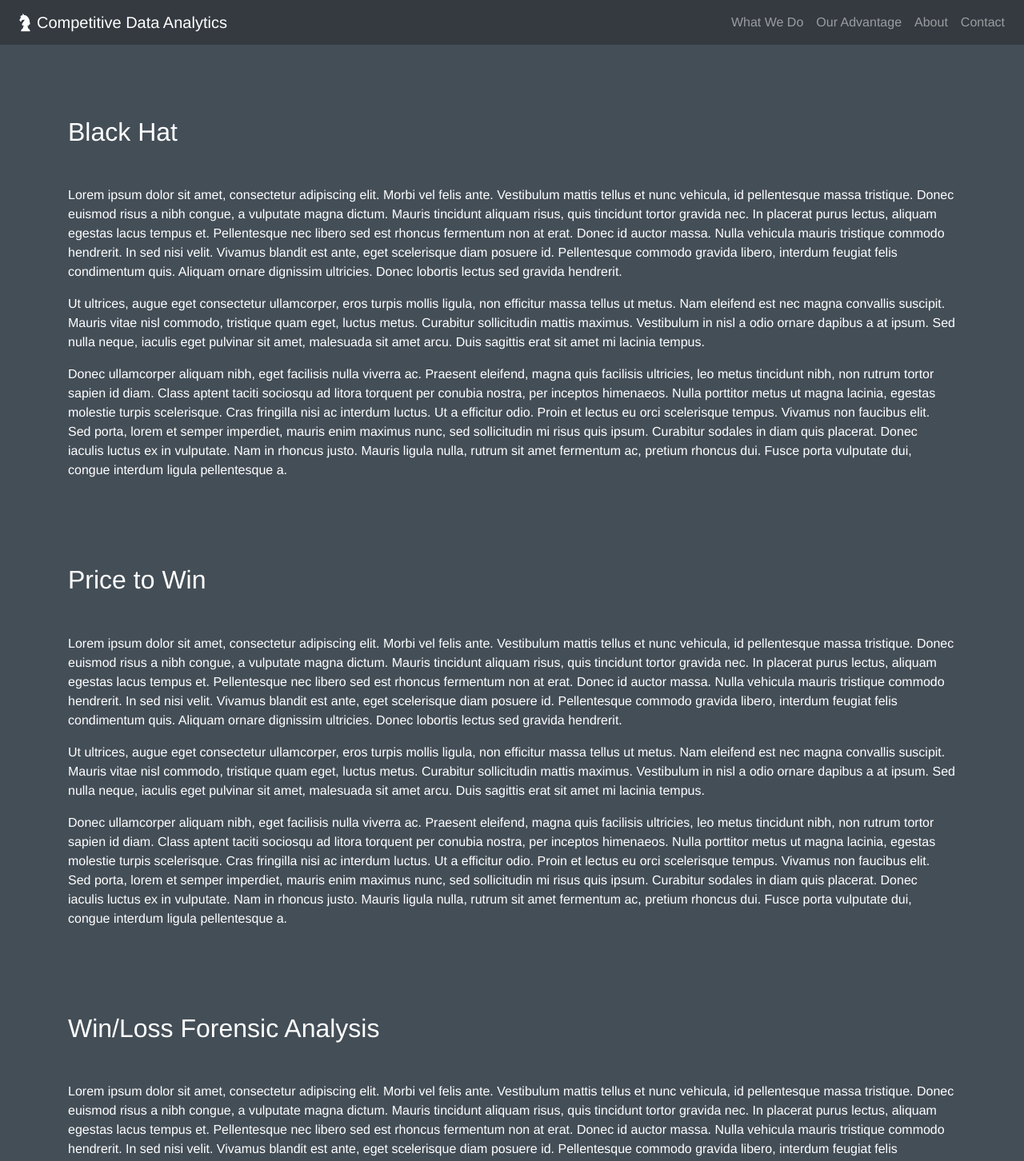
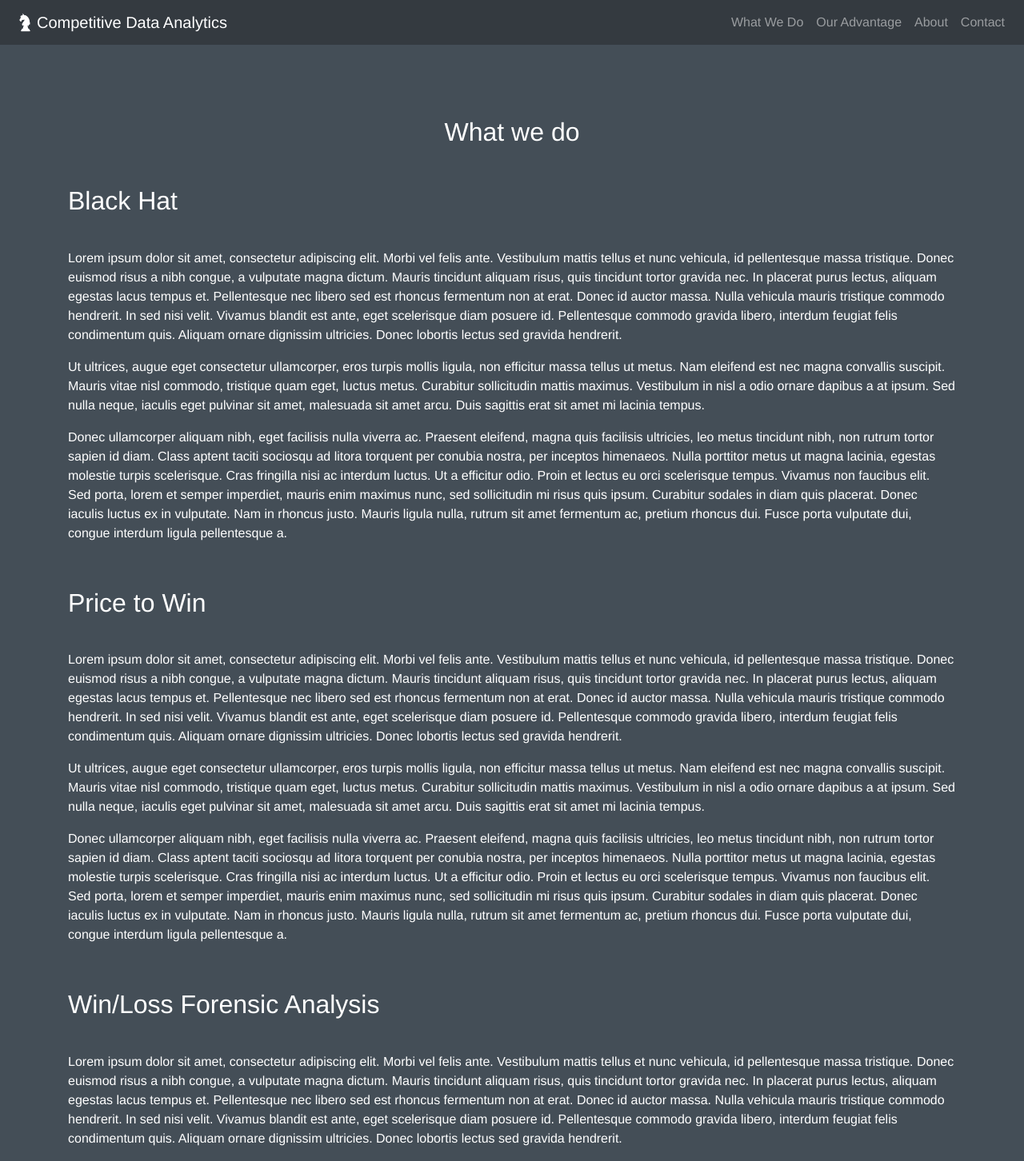
Before and after one commit to dwill21/cda-web-client, a Vue app: page /services in a window 1280 px wide. Shown: the top 1452 px of the page at 80% size. Built offline with nearby package versions, Linux system fonts and the light colour scheme.

Commit message:
Update styling in Services page

```diff
--- a/src/views/Home.vue
+++ b/src/views/Home.vue
@@ -7,11 +7,11 @@
 
       <b-col md="6">
         <b-card-group id="cards" columns>
-          <b-card title="Black Hat" :img-src="require('../assets/data.jpg')" img-alt="Data" overlay class="card" @click="redirect('/services#black_hat')"></b-card>
+          <b-card title="Black Hat" :img-src="require('../assets/data.jpg')" img-alt="Data" overlay class="card" @click="redirect('/services#black-hat')"></b-card>
 
-          <b-card title="Price to Win" :img-src="require('../assets/charts.jpeg')" img-alt="Charts" overlay class="card" @click="redirect('/services#price_to_win')"></b-card>
+          <b-card title="Price to Win" :img-src="require('../assets/charts.jpeg')" img-alt="Charts" overlay class="card" @click="redirect('/services#price-to-win')"></b-card>
 
-          <b-card title="Win/Loss Forensic Analysis" :img-src="require('../assets/documents.jpeg')" img-alt="Documents" overlay class="card" @click="redirect('/services#win_loss_forensic_analysis')"></b-card>
+          <b-card title="Win/Loss Forensic Analysis" :img-src="require('../assets/documents.jpeg')" img-alt="Documents" overlay class="card" @click="redirect('/services#win-loss-forensic-analysis')"></b-card>
         </b-card-group>
       </b-col>
     </b-row>
--- a/src/views/Services.vue
+++ b/src/views/Services.vue
@@ -1,22 +1,24 @@
 <template>
   <b-container id="main-content">
+    <h2 style="padding-top: 90px; text-align: center">What we do</h2>
+
     <b-row>
       <b-col>
-        <h2 id="black_hat">Black Hat</h2>
+        <h2 id="black-hat" class="new-section">Black Hat</h2>
         <p v-for="paragraph in defaultText.split('\n')" :key="paragraph">{{paragraph}}</p>
       </b-col>
     </b-row>
 
     <b-row>
       <b-col>
-        <h2 id="price_to_win">Price to Win</h2>
+        <h2 id="price-to-win" class="new-section">Price to Win</h2>
         <p v-for="paragraph in defaultText.split('\n')" :key="paragraph">{{paragraph}}</p>
       </b-col>
     </b-row>
 
     <b-row>
       <b-col>
-        <h2 id="win_loss_forensic_analysis">Win/Loss Forensic Analysis</h2>
+        <h2 id="win-loss-forensic-analysis" class="new-section">Win/Loss Forensic Analysis</h2>
         <p v-for="paragraph in defaultText.split('\n')" :key="paragraph">{{paragraph}}</p>
       </b-col>
     </b-row>
@@ -59,9 +61,7 @@
     color:white;
   }
 
-  h2 {
-    text-align: left;
-    color: white;
-    padding: 90px 0 40px;
+  .new-section {
+    margin: 40px 0;
   }
 </style>
```
